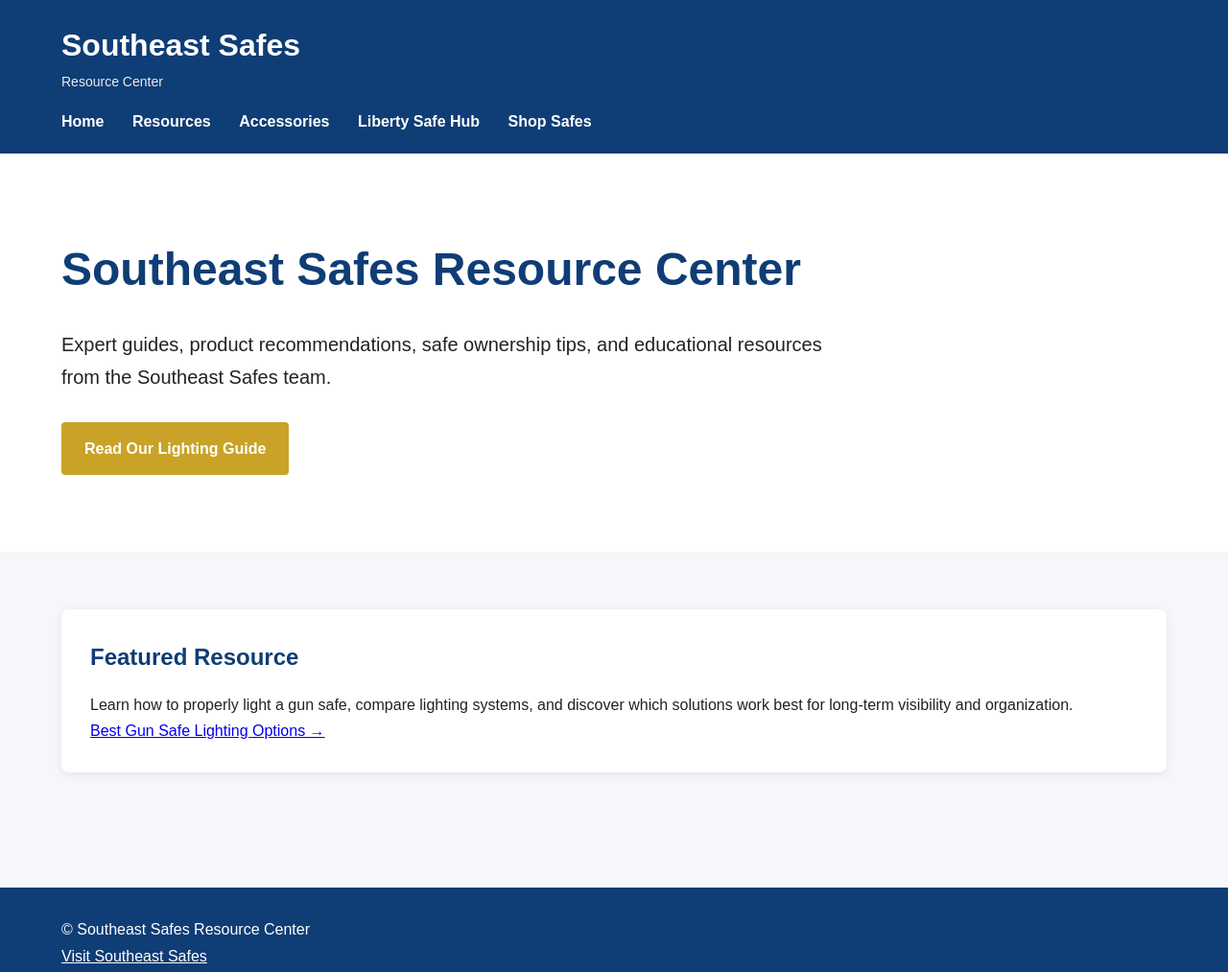
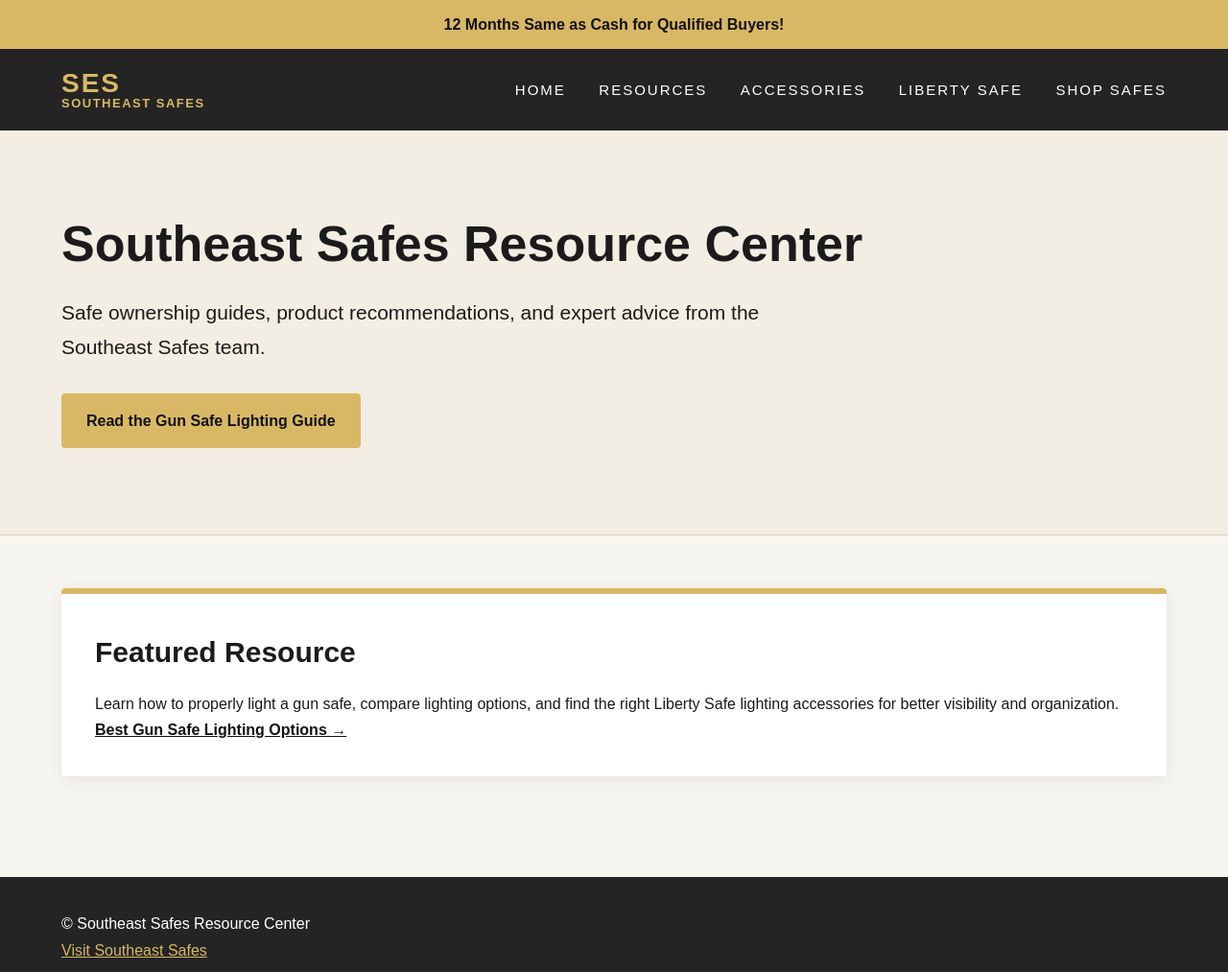
Before and after one commit to globalconceptsmediallc-oss/ses-safe-owner-resources, a plain HTML site: page index.html in a window 1280 px wide. Shown: the top 1013 px of the page at 96% size. Drawn offline with Linux system fonts and the light colour scheme.

Commit message:
Update homepage to match Southeast Safes branding

```diff
--- a/index.html
+++ b/index.html
@@ -5,173 +5,181 @@
 <meta name="viewport" content="width=device-width, initial-scale=1">
 
 <title>Southeast Safes Resource Center</title>
-
-<meta name="description" content="Expert guides, product recommendations, and safe ownership resources from Southeast Safes.">
+<meta name="description" content="Safe ownership guides, product recommendations, and educational resources from Southeast Safes.">
 
 <style>
-
-*{
-margin:0;
-padding:0;
-box-sizing:border-box;
-}
+*{margin:0;padding:0;box-sizing:border-box}
 
 body{
 font-family:Arial,Helvetica,sans-serif;
-background:#f5f7fa;
-color:#222;
+background:#f7f5ef;
+color:#1b1b1b;
 line-height:1.7;
 }
 
+.promo{
+background:#d9b865;
+color:#111;
+text-align:center;
+padding:12px 20px;
+font-weight:700;
+}
+
 header{
-background:#0F3D75;
+background:#242424;
 color:#fff;
-padding:20px 0;
 }
 
 .container{
 width:90%;
-max-width:1200px;
+max-width:1180px;
 margin:auto;
 }
 
-.logo{
-font-size:32px;
-font-weight:bold;
+.nav-wrap{
+display:flex;
+align-items:center;
+justify-content:space-between;
+padding:22px 0;
 }
 
-.tagline{
-font-size:14px;
-opacity:.9;
+.logo{
+color:#d9b865;
+font-size:28px;
+font-weight:900;
+letter-spacing:2px;
+line-height:1;
 }
 
-nav{
-margin-top:15px;
+.logo span{
+display:block;
+font-size:13px;
+letter-spacing:1.5px;
+color:#d9b865;
 }
 
 nav a{
 color:#fff;
 text-decoration:none;
-margin-right:25px;
-font-weight:bold;
+margin-left:30px;
+font-size:15px;
+letter-spacing:2px;
+text-transform:uppercase;
 }
 
 .hero{
-padding:80px 0;
-background:#fff;
+background:#f2eee4;
+padding:90px 0;
+border-bottom:1px solid #ddd2bd;
 }
 
 .hero h1{
-font-size:48px;
-margin-bottom:20px;
-color:#0F3D75;
+font-size:52px;
+line-height:1.1;
+max-width:850px;
+margin-bottom:25px;
 }
 
 .hero p{
-font-size:20px;
-max-width:800px;
+font-size:21px;
+max-width:760px;
+margin-bottom:30px;
 }
 
 .button{
 display:inline-block;
-margin-top:30px;
-padding:14px 24px;
-background:#C9A227;
-color:#fff;
+background:#d9b865;
+color:#111;
+padding:15px 26px;
+font-weight:800;
 text-decoration:none;
-font-weight:bold;
 border-radius:4px;
 }
 
 .section{
-padding:60px 0;
+padding:55px 0;
 }
 
 .card{
 background:#fff;
-padding:30px;
-border-radius:8px;
-box-shadow:0 2px 10px rgba(0,0,0,.08);
+padding:35px;
+border-radius:4px;
+box-shadow:0 4px 18px rgba(0,0,0,.08);
+border-top:6px solid #d9b865;
 }
 
 .card h2{
+font-size:30px;
 margin-bottom:15px;
-color:#0F3D75;
+}
+
+.card a{
+color:#111;
+font-weight:800;
 }
 
 footer{
-background:#0F3D75;
+background:#242424;
 color:#fff;
-padding:30px 0;
-margin-top:60px;
+padding:35px 0;
+margin-top:50px;
 }
 
 footer a{
-color:#fff;
+color:#d9b865;
 }
-
 </style>
-
 </head>
 
 <body>
 
+<div class="promo">
+12 Months Same as Cash for Qualified Buyers!
+</div>
+
 <header>
-
-<div class="container">
+<div class="container nav-wrap">
 
 <div class="logo">
-Southeast Safes
-</div>
-
-<div class="tagline">
-Resource Center
+SES
+<span>SOUTHEAST SAFES</span>
 </div>
 
 <nav>
 <a href="/">Home</a>
 <a href="/resources/">Resources</a>
 <a href="/accessories/">Accessories</a>
-<a href="/liberty-safe/">Liberty Safe Hub</a>
+<a href="/liberty-safe/">Liberty Safe</a>
 <a href="https://sesafes.com">Shop Safes</a>
 </nav>
 
 </div>
-
 </header>
 
 <section class="hero">
-
 <div class="container">
 
-<h1>
-Southeast Safes Resource Center
-</h1>
+<h1>Southeast Safes Resource Center</h1>
 
 <p>
-Expert guides, product recommendations, safe ownership tips, and educational resources from the Southeast Safes team.
+Safe ownership guides, product recommendations, and expert advice from the Southeast Safes team.
 </p>
 
 <a class="button" href="/resources/best-gun-safe-lighting-options/">
-Read Our Lighting Guide
+Read the Gun Safe Lighting Guide
 </a>
 
 </div>
-
 </section>
 
 <section class="section">
-
 <div class="container">
 
 <div class="card">
-
-<h2>
-Featured Resource
-</h2>
+<h2>Featured Resource</h2>
 
 <p>
-Learn how to properly light a gun safe, compare lighting systems, and discover which solutions work best for long-term visibility and organization.
+Learn how to properly light a gun safe, compare lighting options, and find the right Liberty Safe lighting accessories for better visibility and organization.
 </p>
 
 <p>
@@ -179,29 +187,16 @@
 Best Gun Safe Lighting Options →
 </a>
 </p>
-
 </div>
 
 </div>
-
 </section>
 
 <footer>
-
 <div class="container">
-
-<p>
-© Southeast Safes Resource Center
-</p>
-
-<p>
-<a href="https://sesafes.com">
-Visit Southeast Safes
-</a>
-</p>
-
+<p>© Southeast Safes Resource Center</p>
+<p><a href="https://sesafes.com">Visit Southeast Safes</a></p>
 </div>
-
 </footer>
 
 </body>
```
